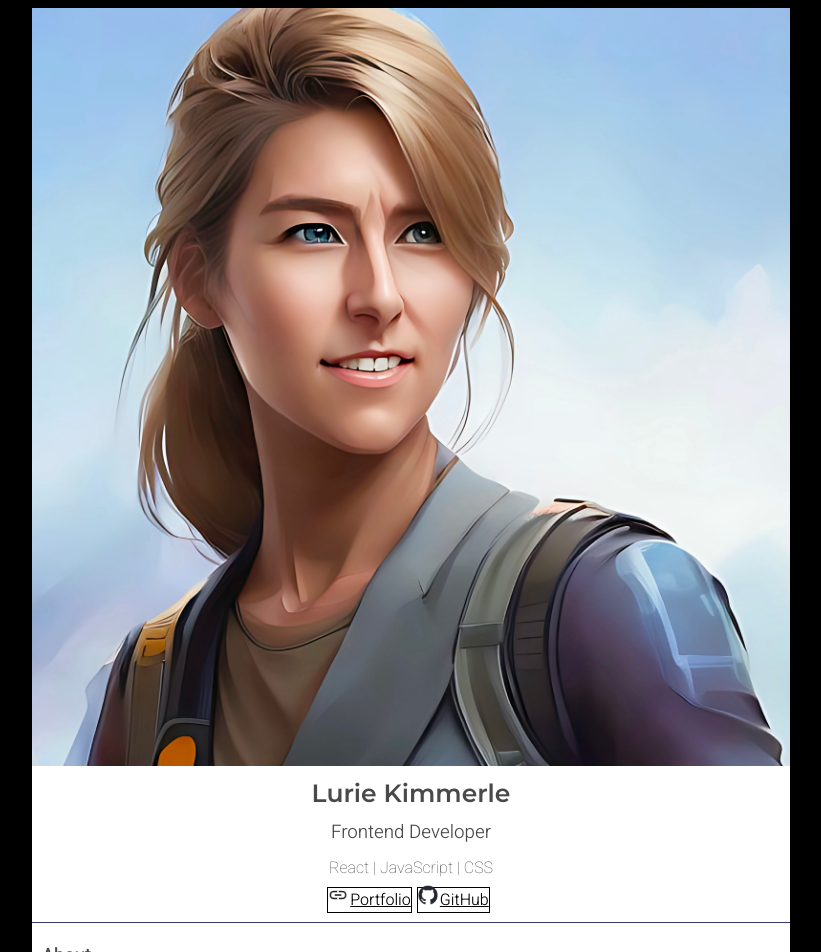
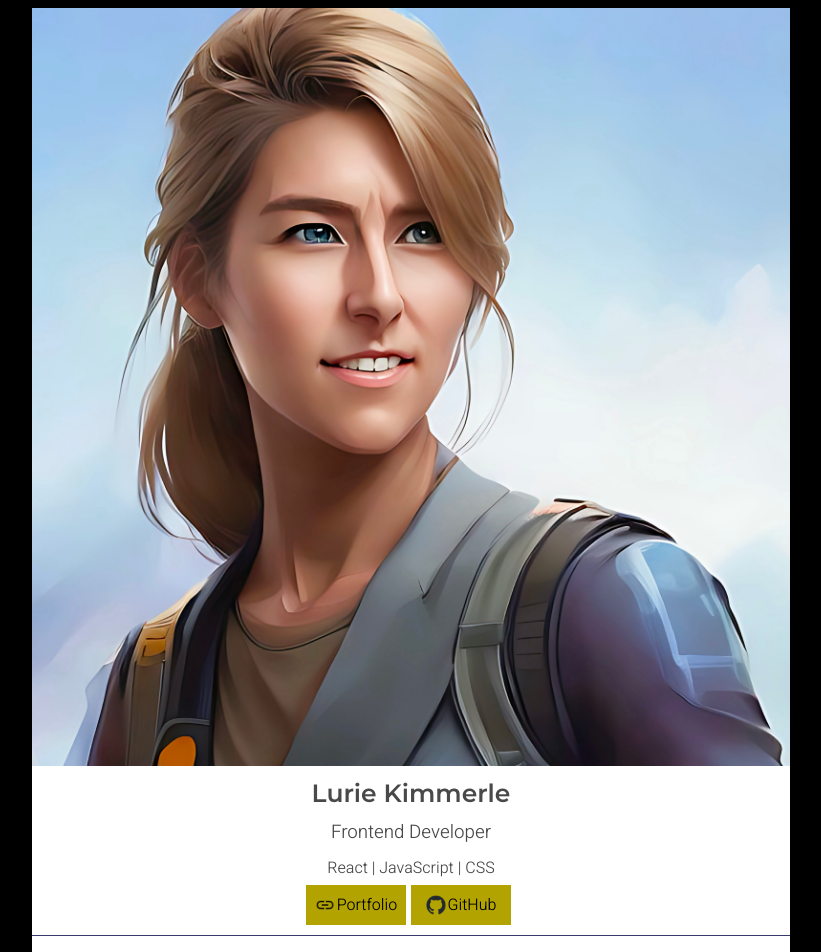
Before and after one commit to LurieK/Scrimba-React-Solo1, a React (Create React App) app: page / in a window 1280 px wide. Shown: the top 952 px of the page, without its empty margins (229-1050 px from the left). Built offline with nearby package versions, Linux system fonts and the light colour scheme.

Commit message:
add colors to buttons, adjust h3 in about

```diff
--- a/public/index.html
+++ b/public/index.html
@@ -11,7 +11,7 @@
     -->
   <link rel="preconnect" href="https://fonts.googleapis.com">
   <link rel="preconnect" href="https://fonts.gstatic.com" crossorigin>
-  <link href="https://fonts.googleapis.com/css2?family=Heebo:wght@100;300&family=Montserrat:wght@600&display=swap" rel="stylesheet">
+  <link href="https://fonts.googleapis.com/css2?family=Heebo:wght@100;300;600&family=Montserrat:wght@600&display=swap" rel="stylesheet">
 	<link rel="manifest" href="%PUBLIC_URL%/manifest.json">
 	<link rel="shortcut icon" href="%PUBLIC_URL%/favicon.ico">
 	<!--
--- a/src/components/Buttons.js
+++ b/src/components/Buttons.js
@@ -4,7 +4,7 @@ import GitHub from "./github-mark.png"
 function Buttons(){
 
     return (
-        <div>
+        <div className="buttons">
             <a href="https://luriekimmerledev.com/" class='link'>
                 <img src={Link}/>
                 Portfolio
--- a/src/styles.css
+++ b/src/styles.css
@@ -44,27 +44,44 @@ body {
 }
 
 .info h4 {
-  font-weight: 100;
+  font-weight: 300;
   margin: 5px auto;
 
 }
 
+.buttons{
+  display: flex;
+  flex-flow: row;
+}
+
 .link {
+  background-color: #b2a300;
   color: black;
-  border: 1px solid black;
-  width: 75px;
+  /* border: 1px solid black; */
+  width: 90px;
   margin-right: 5px;
   height: 30px;
+  display: flex;
+  align-items: center;
+  justify-content: center;
+  text-decoration: none;
+  padding: 5px;
+
 
 }
 
 .github {
-  background-color: white;
+  background-color: #b2a300;
   color: black;
-  border: 1px solid black;
-  width: 75px;
+  /* border: 1px solid black; */
+  width: 90px;
   margin-right: 5px;
   height: 30px;
+  display: flex;
+  align-items: center;
+  justify-content: center;
+  text-decoration: none;
+  padding: 5px;
 }
 
 .link img{
@@ -83,6 +100,7 @@ body {
 }
 
 .about h3 {
+  font-weight: 300px;
   margin-bottom: 5px;
 }
 
```
